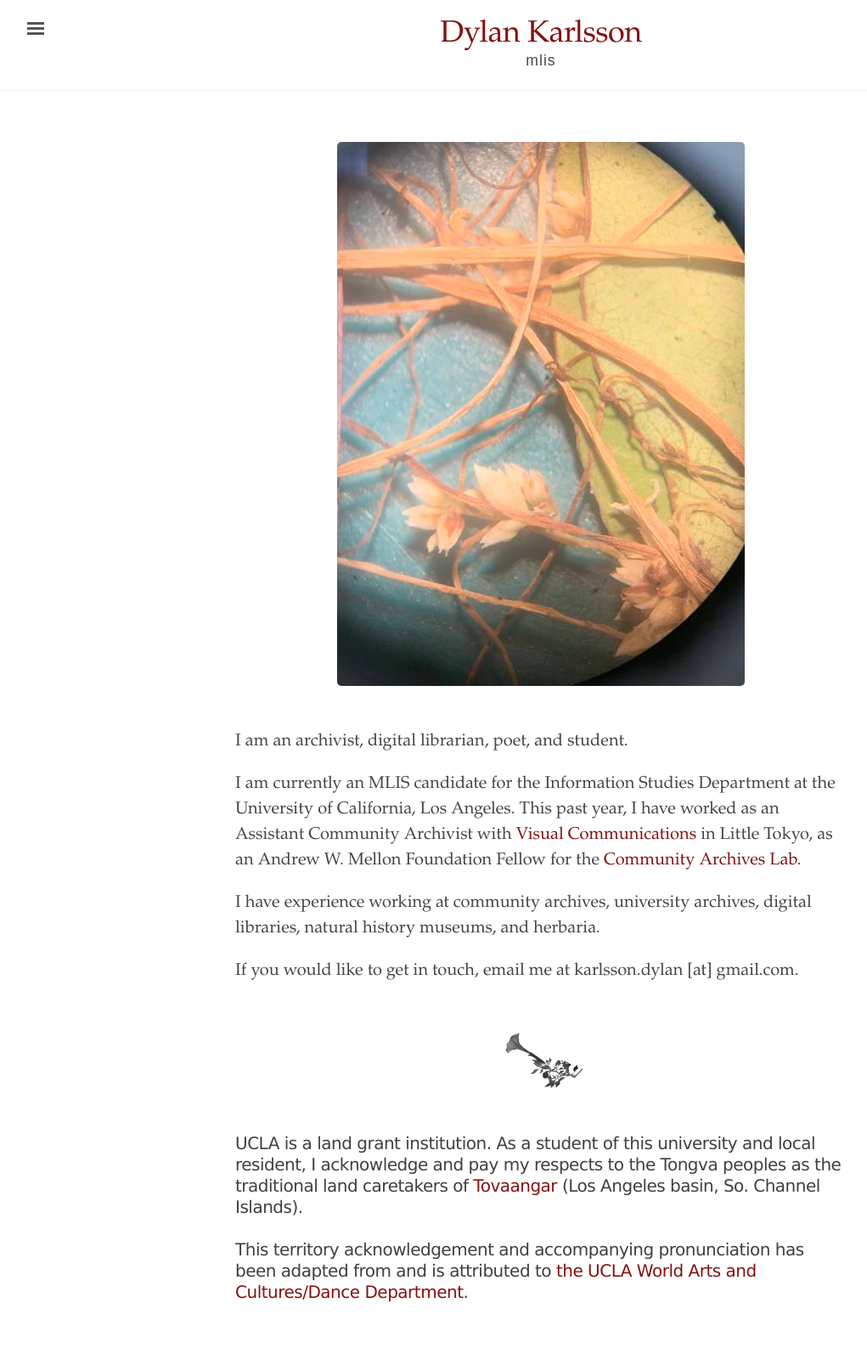
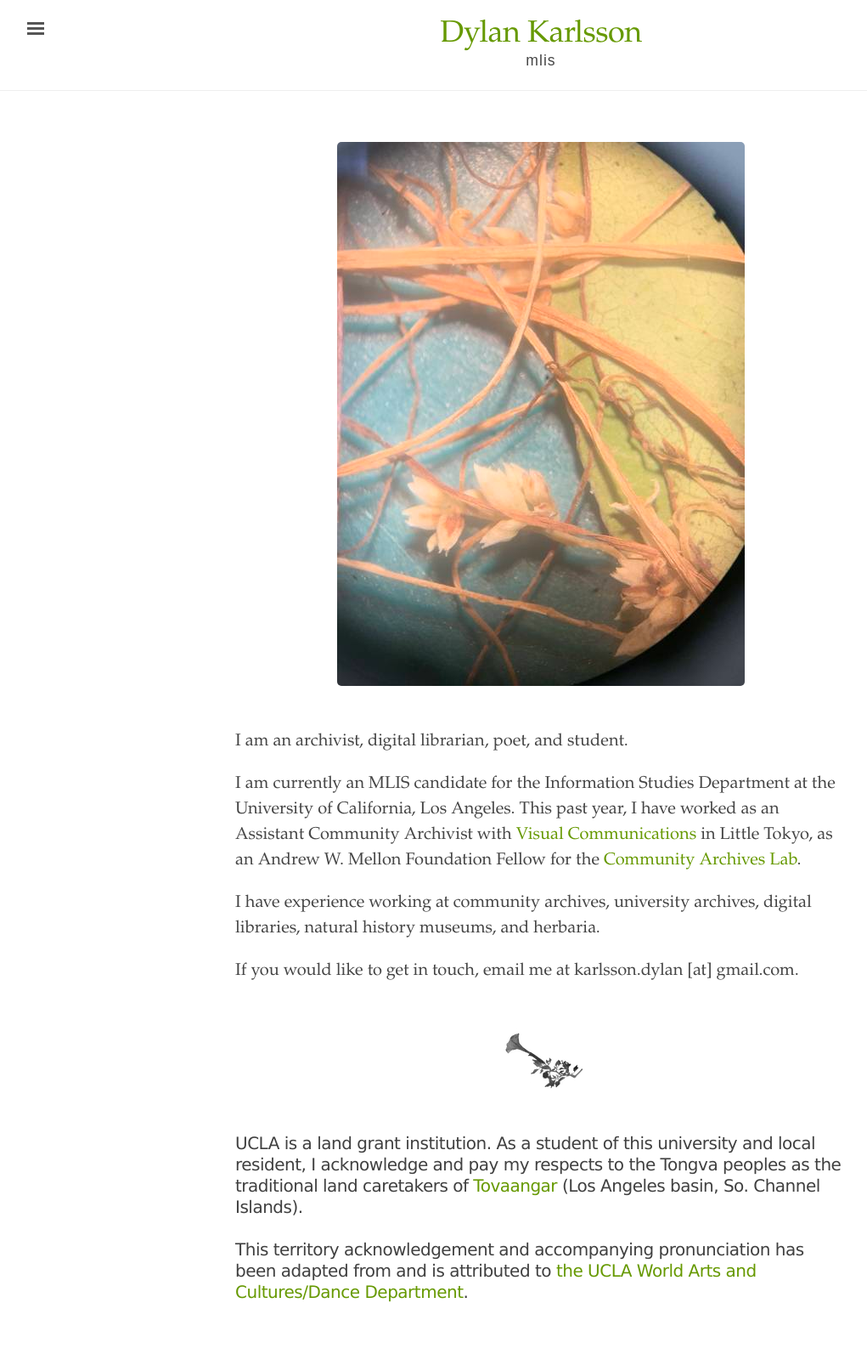
Before and after one commit to dylankarlsson/portfolio, a Jekyll site: the page built from index.html, in a window 1280 px wide. Shown: the whole page at 85% size, without its empty margins (3-1024 px from the left). Built offline with Jekyll 4.4.1, drawn with Linux system fonts in a browser that asks for light colours.

Commit message:
Update _config.yml

```diff
--- a/_config.yml
+++ b/_config.yml
@@ -14,7 +14,7 @@ author:
   email:
 
 # Color scheme. Options: red, orange, magenta, cyan, blue, brown
-color-scheme: dark green
+color-scheme: green
 
 # Permalinks
 permalink: pretty
```
